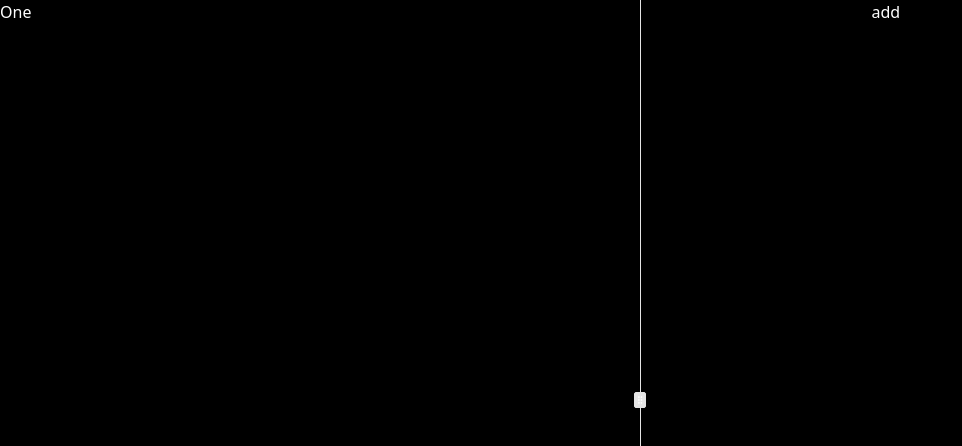
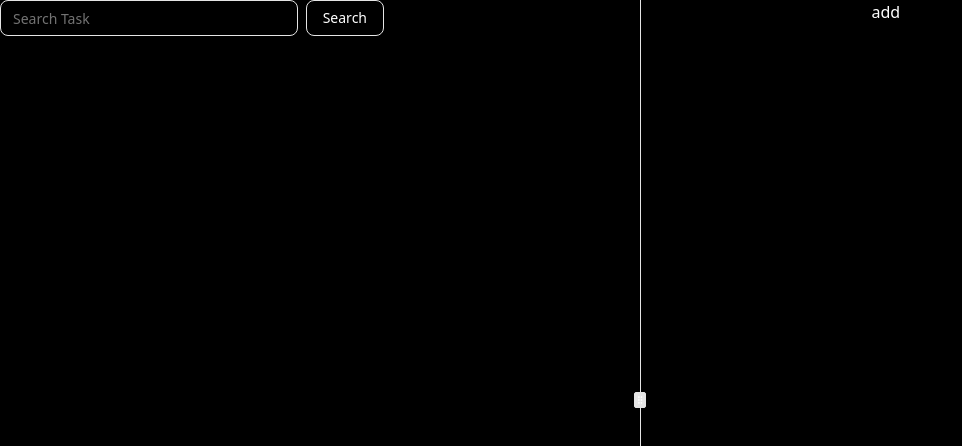
Before and after one commit to Sardor-web-dev/TodoList, a React (Vite) app: page / in a window 1280 px wide. Shown: the top 446 px of the page, without its empty margins (0-962 px from the left). Built offline with nearby package versions, Linux system fonts and the light colour scheme.

Commit message:
added searchBar

```diff
--- a/src/App.tsx
+++ b/src/App.tsx
@@ -6,6 +6,7 @@
   ResizablePanelGroup,
 } from "@/components/ui/resizable"
 import FormForAdd from "./components/custom/FormAdd";
+import Search from "./components/custom/Search.tsx";
 
 
 function App() {
@@ -18,7 +19,9 @@
     <>
     <div className="w-full h-screen bg-black text-white">
     <ResizablePanelGroup className="w-full h-screen" direction="horizontal">
-      <ResizablePanel>One</ResizablePanel>
+      <ResizablePanel>
+        <Search/>
+      </ResizablePanel>
       <ResizableHandle withHandle />
       <ResizablePanel>
         <FormForAdd todos={todos} setTodos = {setTodos}/>
--- a/src/components/custom/Search.tsx
+++ b/src/components/custom/Search.tsx
@@ -0,0 +1,15 @@
+import { Button } from "..//ui/button";
+import { Input } from "../ui/input";
+
+const Search = () => {
+  return (
+    <>
+      <div className="flex w-full max-w-sm items-center space-x-2">
+        <Input type="email" placeholder="Search Task" />
+        <Button variant="outline" className="hover:text-white hover:bg-gray-500 bg-black cursor-pointer">Search</Button>
+      </div>
+    </>
+  );
+};
+
+export default Search;
--- /dev/null
+++ b/src/components/ui/button.tsx
@@ -0,0 +1,58 @@
+import * as React from "react"
+import { Slot } from "@radix-ui/react-slot"
+import { cva, type VariantProps } from "class-variance-authority"
+
+import { cn } from "@/lib/utils"
+
+const buttonVariants = cva(
+  "inline-flex items-center justify-center gap-2 whitespace-nowrap rounded-md text-sm font-medium transition-[color,box-shadow] disabled:pointer-events-none disabled:opacity-50 [&_svg]:pointer-events-none [&_svg:not([class*='size-'])]:size-4 shrink-0 [&_svg]:shrink-0 outline-none focus-visible:border-ring focus-visible:ring-ring/50 focus-visible:ring-[3px] aria-invalid:ring-destructive/20 dark:aria-invalid:ring-destructive/40 aria-invalid:border-destructive",
+  {
+    variants: {
+      variant: {
+        default:
+          "bg-primary text-primary-foreground shadow-xs hover:bg-primary/90",
+        destructive:
+          "bg-destructive text-white shadow-xs hover:bg-destructive/90 focus-visible:ring-destructive/20 dark:focus-visible:ring-destructive/40",
+        outline:
+          "border border-input bg-background shadow-xs hover:bg-accent hover:text-accent-foreground",
+        secondary:
+          "bg-secondary text-secondary-foreground shadow-xs hover:bg-secondary/80",
+        ghost: "hover:bg-accent hover:text-accent-foreground",
+        link: "text-primary underline-offset-4 hover:underline",
+      },
+      size: {
+        default: "h-9 px-4 py-2 has-[>svg]:px-3",
+        sm: "h-8 rounded-md gap-1.5 px-3 has-[>svg]:px-2.5",
+        lg: "h-10 rounded-md px-6 has-[>svg]:px-4",
+        icon: "size-9",
+      },
+    },
+    defaultVariants: {
+      variant: "default",
+      size: "default",
+    },
+  }
+)
+
+function Button({
+  className,
+  variant,
+  size,
+  asChild = false,
+  ...props
+}: React.ComponentProps<"button"> &
+  VariantProps<typeof buttonVariants> & {
+    asChild?: boolean
+  }) {
+  const Comp = asChild ? Slot : "button"
+
+  return (
+    <Comp
+      data-slot="button"
+      className={cn(buttonVariants({ variant, size, className }))}
+      {...props}
+    />
+  )
+}
+
+export { Button, buttonVariants }
--- /dev/null
+++ b/src/components/ui/input.tsx
@@ -0,0 +1,21 @@
+import * as React from "react"
+
+import { cn } from "@/lib/utils"
+
+function Input({ className, type, ...props }: React.ComponentProps<"input">) {
+  return (
+    <input
+      type={type}
+      data-slot="input"
+      className={cn(
+        "border-input file:text-foreground placeholder:text-muted-foreground selection:bg-primary selection:text-primary-foreground flex h-9 w-full min-w-0 rounded-md border bg-transparent px-3 py-1 text-base shadow-xs transition-[color,box-shadow] outline-none file:inline-flex file:h-7 file:border-0 file:bg-transparent file:text-sm file:font-medium disabled:pointer-events-none disabled:cursor-not-allowed disabled:opacity-50 md:text-sm",
+        "focus-visible:border-ring focus-visible:ring-ring/50 focus-visible:ring-[3px]",
+        "aria-invalid:ring-destructive/20 dark:aria-invalid:ring-destructive/40 aria-invalid:border-destructive",
+        className
+      )}
+      {...props}
+    />
+  )
+}
+
+export { Input }
```
